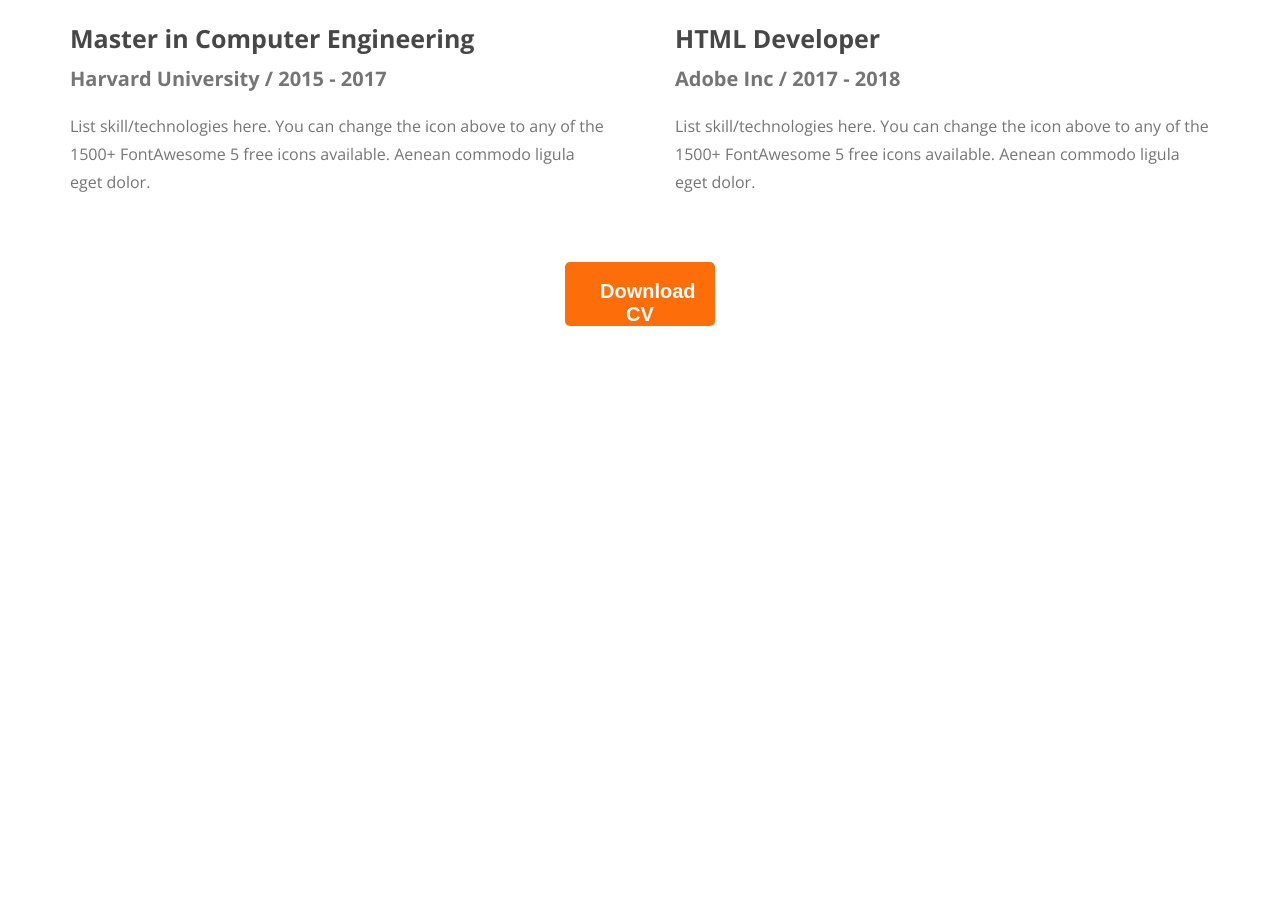
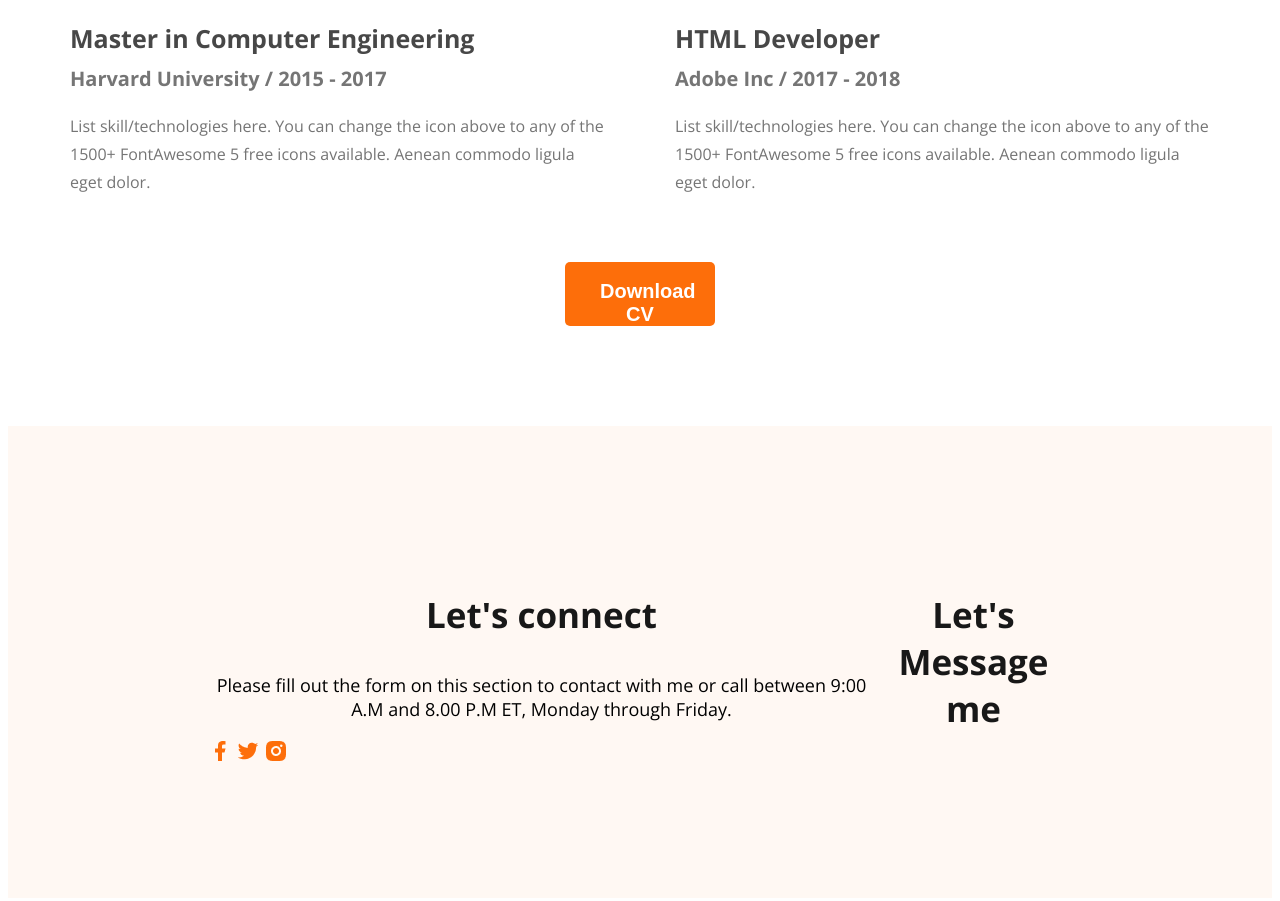
Before and after one commit to Mohaimenul2/developer-portfolio, a plain HTML site: page index.html in a window 1280 px wide. Shown: the part 2857-3758 px from the top of the page. Before the commit the page ends 3191 px from the top, so only its background shows below. Drawn offline with nearby package versions, Linux system fonts and the light colour scheme.

Commit message:
added footer

```diff
--- a/index.html
+++ b/index.html
@@ -142,5 +142,20 @@
         </div>
     </section>
 </main>
+<footer>
+    <div class="footer-colum">
+        <h3 class="section-title">Let's connect</h3>
+        <p class="section-description">Please fill out the form on this section to contact with me or call between 9:00 A.M and 8.00 P.M ET, Monday through Friday.</p>
+        <div class="social-links">
+            <a href=""><img src="images/icons/facebook.png" alt=""></a>
+            <a href=""><img src="images/icons/twitter.png" alt=""></a>
+            <a href=""><img src="images/icons/insta.png" alt=""></a>
+        </div>
+    </div>
+    <div class="footer-colum">
+        <h3 class="section-title">Let's Message me</h3>
+    </div>
+    </div>
+</footer>
 </body>
 </html>
--- a/styles/portfolio.css
+++ b/styles/portfolio.css
@@ -160,3 +160,10 @@ line-height: 28px;
     text-align: center;
     margin-top: 50px;
 }
+/* footer */
+footer{
+    display: flex;
+    background-color:#FFF8F3;
+    margin-top: 100px;
+    padding: 130px 200px;
+}
```
